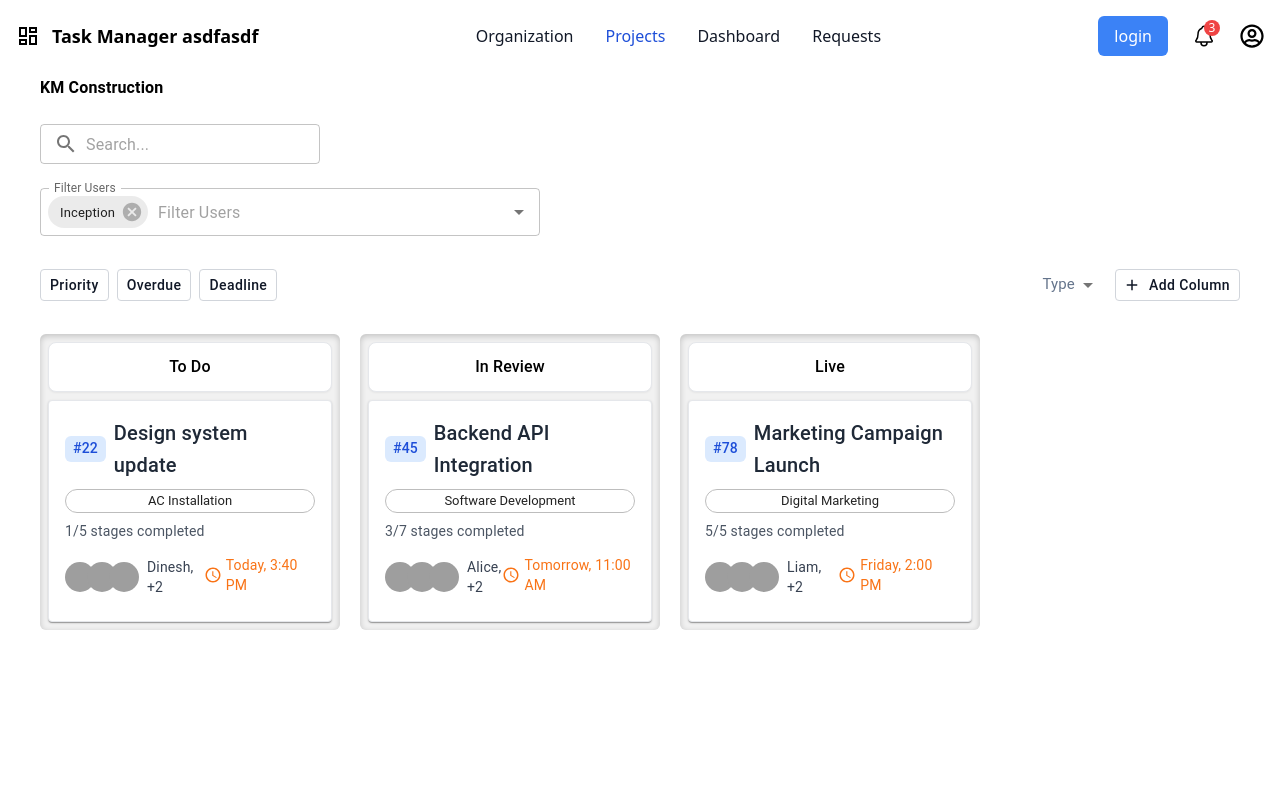
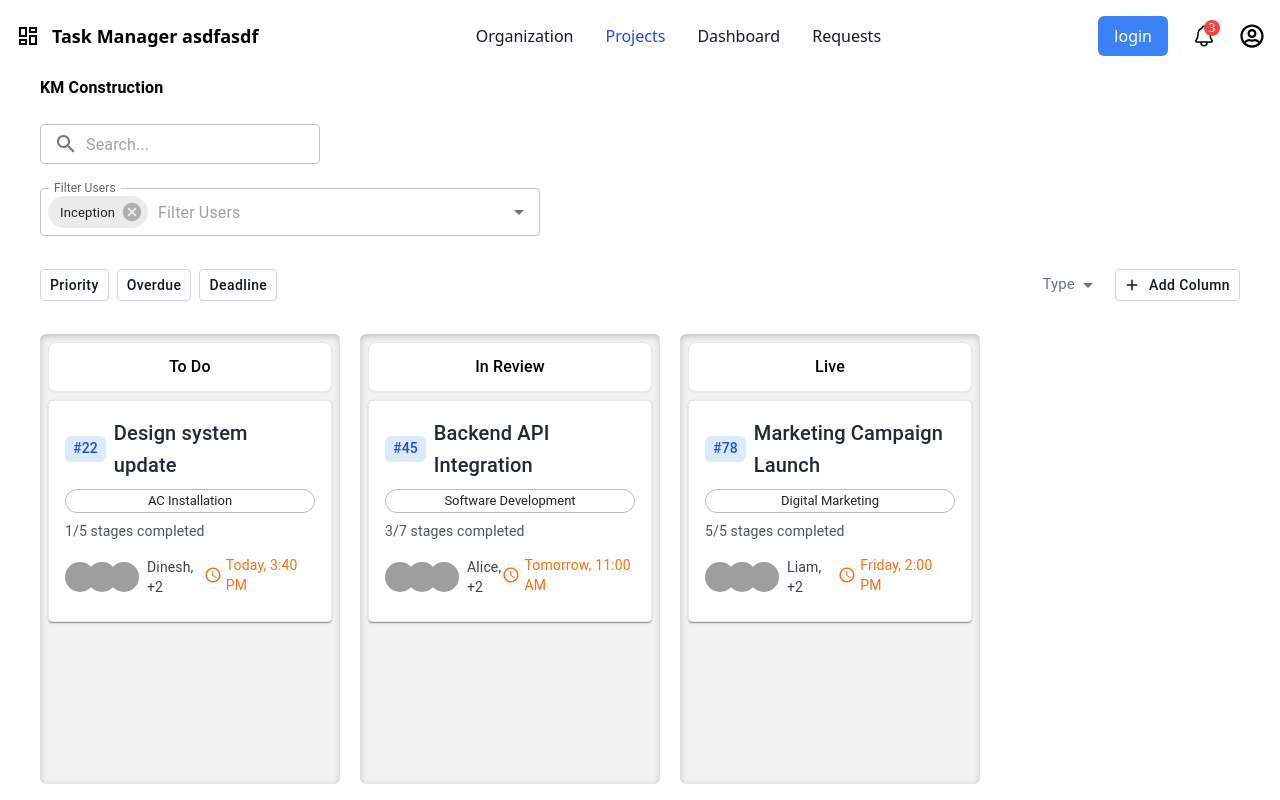
Before and after one commit to tarviz-digimart/contressa, a Next.js app in the folder contressa-fe/: page /projects in a window 1280 px wide. Built offline with nearby package versions, Linux system fonts and the light colour scheme; grey boxes are pictures that could not be loaded.

Commit message:
refactor layout and work item card components for improved structure and functionality

```diff
--- a/contressa-fe/src/app/layout.js
+++ /dev/null
@@ -1,19 +0,0 @@
-import { Geist, Geist_Mono } from 'next/font/google';
-import './globals.css';
-import Navbar from '@/components/level-3/Navbar';
-import { OrgProvider } from '@/context/OrgContext';
-export default function RootLayout({ children }) {
-  return (
-    <html lang="en">
-      <head>
-        <title>Contessa</title>
-      </head>
-      <body className="font-sans antialiased h-screen flex flex-col">
-        <OrgProvider>
-          <Navbar />
-          <div className="mt-[60px]">{children}</div>
-        </OrgProvider>
-      </body>
-    </html>
-  );
-}
--- a/contressa-fe/src/app/layout.jsx
+++ b/contressa-fe/src/app/layout.jsx
@@ -1,18 +1,17 @@
-import './globals.css'; // If you have global styles
-
-export const metadata = {
-  title: 'Task Management',
-  description: 'Task Management System',
-};
-
+import './globals.css';
+import Navbar from '@/components/level-3/Navbar';
+import { OrgProvider } from '@/context/OrgContext';
 export default function RootLayout({ children }) {
   return (
     <html lang="en">
-      <body>
-          <div className="min-h-screen bg-gray-50">
-            {/* Preserve your existing layout structure */}
-            {children}
-          </div>
+      <head>
+        <title>Contessa</title>
+      </head>
+      <body className="font-sans antialiased h-screen flex flex-col">
+        <OrgProvider>
+          <Navbar />
+          <div className="mt-[60px] w-full h-full">{children}</div>
+        </OrgProvider>
       </body>
     </html>
   );
--- a/contressa-fe/src/app/projects/page.jsx
+++ b/contressa-fe/src/app/projects/page.jsx
@@ -23,7 +23,11 @@ function Page() {
   const sensors = useSensors(
     useSensor(TouchSensor),
     useSensor(MouseSensor),
-    useSensor(PointerSensor)
+    useSensor(PointerSensor, {
+      activationConstraint: {
+        distance: 10,
+      },
+    })
   );
 
   const [columns, setColumns] = useState([
@@ -175,7 +179,7 @@ function Page() {
   }
 
   return (
-    <div className="flex flex-col items-start justify-start px-10 py-4 w-full gap-y-6 h-full overflow-y-auto">
+    <div className="flex flex-col items-start justify-start px-10 py-4 w-full gap-y-6 h-full">
       <Typography sx={{ fontWeight: 'bold' }}>KM Construction</Typography>
 
       <TextField
@@ -261,7 +265,7 @@ function Page() {
         sensors={sensors}
         onDragOver={handleDragOver}
       >
-        <div className="flex flex-row flex-grow justify-start w-full gap-5 overflow-x-auto">
+        <div className="flex flex-row flex-grow justify-start w-full gap-5">
           {columns.map((column) => (
             <ChartColumn
               key={column.id}
--- a/contressa-fe/src/components/level-1/WorkItemCard.jsx
+++ b/contressa-fe/src/components/level-1/WorkItemCard.jsx
@@ -1,8 +1,9 @@
-import React from 'react';
+import React, { useState } from 'react';
 import { Card, CardContent, Typography, Chip, Avatar, Tooltip } from '@mui/material';
 import AccessTimeIcon from '@mui/icons-material/AccessTime';
 import { useDraggable } from '@dnd-kit/core';
-import { CSS } from '@dnd-kit/utilities'
+import { CSS } from '@dnd-kit/utilities';
+import WorkItemModal from '@/components/level-2/workItemModal';
 
 function WorkItemCard({
     taskId,
@@ -23,12 +24,28 @@ function WorkItemCard({
             index: index         // Pass index for tracking position
         }
     });
+
+    const [open, setOpen] = useState(false);
+
     const style = {
         transform: CSS.Translate.toString(transform),
         touchAction: 'none',
-    }
+    };
+
+    const handleWorkItemModalOpen = () => {
+        setOpen(true);
+    };
+
     return (
-        <Card className="w-full border rounded-lg shadow-sm" ref={setNodeRef} style={style} {...listeners} {...attributes}>
+        <>
+            <Card
+                className="w-full border rounded-lg shadow-sm"
+                ref={setNodeRef}
+                style={style}
+                {...listeners}
+                {...attributes}
+                onClick={handleWorkItemModalOpen}
+            >
                 <CardContent className="flex flex-col gap-y-2">
                     {/* Header */}
                     <div className="flex items-center gap-x-2">
@@ -80,6 +97,8 @@ function WorkItemCard({
                     </div>
                 </CardContent>
             </Card>
+            <WorkItemModal open={open} setOpen={setOpen} />
+        </>
     );
 }
 
--- a/contressa-fe/src/components/level-2/workItemModal.jsx
+++ b/contressa-fe/src/components/level-2/workItemModal.jsx
@@ -16,9 +16,7 @@ import SwitchTabs from '../level-1/workItemModal/SwitchTab';
 import BasicDateTimePicker from '../level-1/DataAndTimePicker';
 const currentuser = { username: 'Ebrahim' };
 
-export default function WorkItemModal() {
-  const [open, setOpen] = useState(false);
-  const handleOpen = () => setOpen(true);
+export default function WorkItemModal({ open, setOpen }) {
   const handleClose = () => setOpen(false);
   const [title, setTitle] = React.useState('');
   const [comments, setComments] = useState('');
@@ -27,7 +25,6 @@ export default function WorkItemModal() {
   const [commentsData, setCommentsData] = useState([]);
   const [replies, setReplies] = useState({});
   const [replyInputs, setReplyInputs] = useState({});
-
   //This is to handle the enter key press for comments.
   const handleKeyPress = (e) => {
     if (e.key === 'Enter' && comments.trim() !== '') {
@@ -67,8 +64,6 @@ export default function WorkItemModal() {
   const editorRef = React.useRef(null);
   const [content, setContent] = useState(''); // Stores HTML content
   return (
-    <div>
-      <Button onClick={handleOpen}>Open modal</Button>
     <Modal
       open={open}
       onClose={handleClose}
@@ -265,6 +260,5 @@ export default function WorkItemModal() {
         </div>
       </div>
     </Modal>
-    </div>
   );
 }
```
Lines whose indentation alone changed are shown as unchanged.
